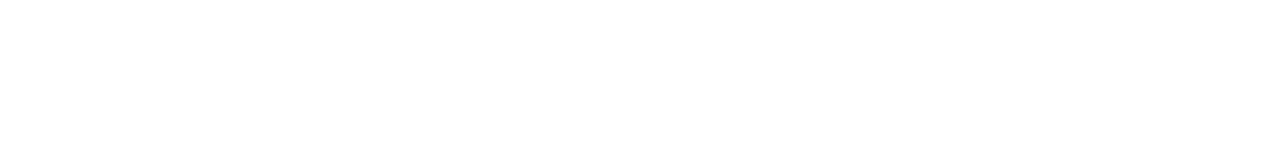
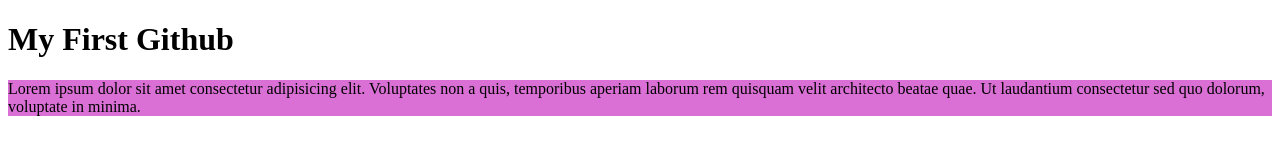
Before and after one commit to rahidhaque/git-hub-repo, a plain HTML site: page index.html in a window 1280 px wide. Drawn offline with Linux system fonts and the light colour scheme.

Commit message:
added blog

```diff
--- /dev/null
+++ b/blogs.css
@@ -0,0 +1,3 @@
+div{
+    background-color: orchid;
+}
--- a/index.html
+++ b/index.html
@@ -4,8 +4,12 @@
     <meta charset="UTF-8">
     <meta name="viewport" content="width=device-width, initial-scale=1.0">
     <title>My First Github Repo</title>
+    <link rel="stylesheet" href="blogs.css">
 </head>
 <body>
-
+    <h1>My First Github</h1>
+    <div>
+        <p>Lorem ipsum dolor sit amet consectetur adipisicing elit. Voluptates non a quis, temporibus aperiam laborum rem quisquam velit architecto beatae quae. Ut laudantium consectetur sed quo dolorum, voluptate in minima.</p>
+    </div>
 </body>
 </html>
```
